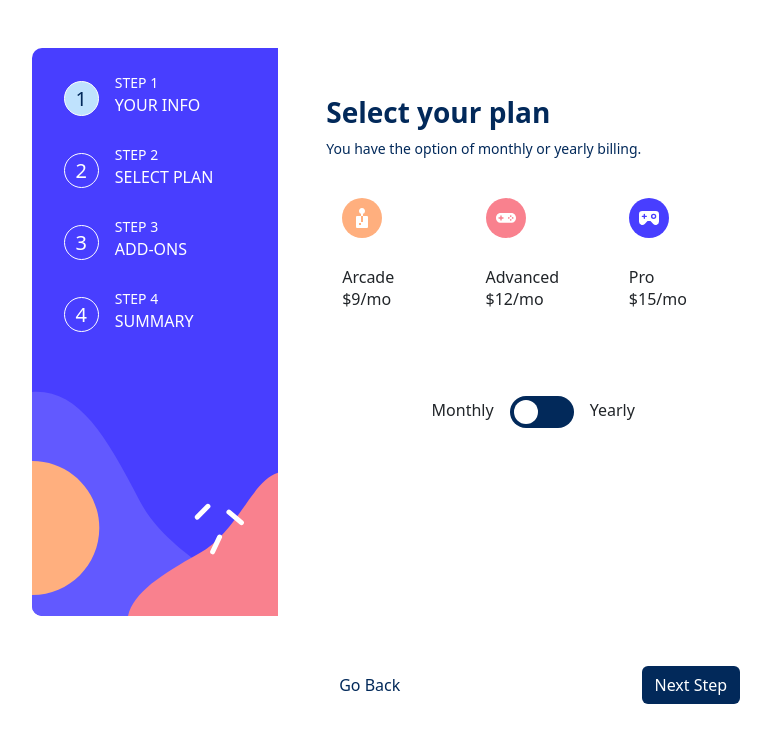
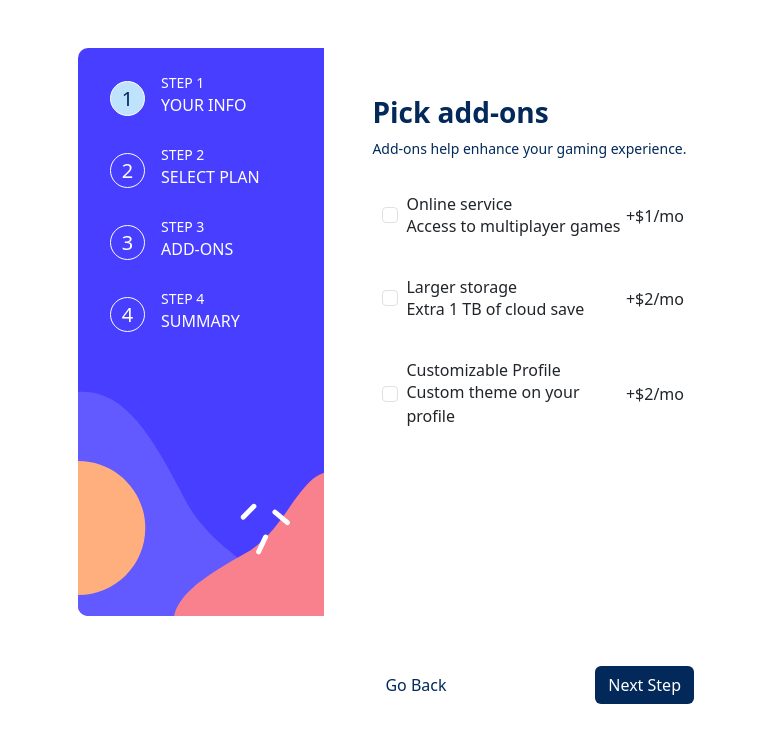
Before and after one commit to PrivDDOS/Angular-form, an Angular app: page / in a window 1280 px wide. Shown: the top 742 px of the page, without its empty margins (254-1025 px from the left). Built offline with nearby package versions, Linux system fonts and the light colour scheme.

Commit message:
create selectedAddOns and assign it as an Array with type string

```diff
--- a/src/app/app.html
+++ b/src/app/app.html
@@ -59,7 +59,7 @@
 
   <div class="container-right w-75 h-100 py-5 ps-5">
     <form #clientForm="ngForm" (ngSubmit)="onSubmit(clientForm)" class="h-100">
-      <div *ngIf="formStep === 2" class="h-100 d-flex justify-content-center flex-column">
+      <div *ngIf="formStep === 3" class="h-100 d-flex justify-content-center flex-column">
 
         <div class="pb-2">
           <h3 class="fw-bold text-dark-blue">Personal info</h3>
@@ -83,7 +83,7 @@
 
       </div>
 
-      <div *ngIf="formStep === 1" class="h-100 d-flex justify-content-center flex-column">
+      <div *ngIf="formStep === 2" class="h-100 d-flex justify-content-center flex-column">
 
         <div class="pb-2">
           <h3 class="fw-bold text-dark-blue">Select your plan</h3>
@@ -205,26 +205,66 @@
 
       </div>
 
-      <div *ngIf="formStep === 3" class="h-100 d-flex justify-content-center flex-column">
+      <div *ngIf="formStep === 1" class="h-100 d-flex justify-content-center flex-column">
 
         <div class="pb-2">
-          <h3 class="fw-bold text-dark-blue">Personal info</h3>
-          <p class="small text-dark-blue">please provide your name, email address and phone number.</p>
+          <h3 class="fw-bold text-dark-blue">Pick add-ons</h3>
+          <p class="small text-dark-blue">Add-ons help enhance your gaming experience.</p>
         </div>
 
-        <div class="d-flex flex-column w-90">
-          <label for="name" class="pb-2">Name</label>
-          <input type="text" id="name" name="name" placeholder="e.g. Evan Fong" [(ngModel)]="clientInfo.name" required class="p-2 border-0">
+        <div class="d-flex flex-column w-100">
 
-          <label for="name" class="pb-2 pt-4">Email Address</label>
-          <input type="text" id="name" name="name" placeholder="e.g. evanfong@can.com" [(ngModel)]="clientInfo.email" required class="p-2 border-0">
+          <div class="d-flex flex-row align-items-center add-ons mb-3"
+          [ngClass]
+          >
+            <div class="form-check">
+              <input type="checkbox" class="form-check-input" id="check1" name="option1" value="something">
+            </div>
+            <div class="d-flex flex-column justify-content-center">
+              <p class="h6">Online service</p>
+              <p class="mb-0">Access to multiplayer games</p>
+            </div>
+            <div class="ms-auto">
+              <p class="h6">+$1/mo</p>
+            </div>
+          </div>
 
-          <label for="name" class="pb-2 pt-4">Phone Number</label>
-          <input type="text" id="name" name="name" placeholder="e.g. +1 234 567 8900" [(ngModel)]="clientInfo.phoneNum" required class="p-2 border-0">
+          <div class="d-flex flex-row align-items-center add-ons mb-3">
+            <div class="form-check">
+              <input type="checkbox" class="form-check-input" id="check1" name="option1" value="something">
+            </div>
+            <div class="d-flex flex-column justify-content-center">
+              <p class="h6">Larger storage</p>
+              <p class="mb-0">Extra 1 TB of cloud save</p>
+            </div>
+            <div class="ms-auto">
+              <p class="h6">+$2/mo</p>
+            </div>
+          </div>
+
+          <div class="d-flex flex-row align-items-center add-ons">
+            <div class="form-check">
+              <input type="checkbox" class="form-check-input" id="check1" name="option1" value="something">
+            </div>
+            <div class="d-flex flex-column justify-content-center">
+              <p class="h6">Customizable Profile</p>
+              <p class="mb-0">Custom theme on your profile</p>
+            </div>
+            <div class="ms-auto">
+              <p class="h6">+$2/mo</p>
+            </div>
+          </div>
+
         </div>
 
-        <div class="mt-auto align-self-end">
-          <button type="button" class="btn btn-custom text-white">Next Step</button>
+        <div class="mt-auto d-flex justify-content-between">
+          <div class="">
+            <button type="button" class="btn text-dark-blue">Go Back</button>
+          </div>
+
+          <div class="">
+            <button type="button" class="btn btn-custom text-white">Next Step</button>
+          </div>
         </div>
 
       </div>
--- a/src/app/app.ts
+++ b/src/app/app.ts
@@ -27,6 +27,9 @@ export class App {
   // Switch plan option (Monthly/Yearly)
   planSwitch: boolean = false;
 
+  // Step 3
+  selectedAddOns: string[] = [];
+
   onSubmit(form: NgForm) {
     console.log('Your Info', {
       client: this.clientInfo,
--- a/src/styles.scss
+++ b/src/styles.scss
@@ -24,6 +24,11 @@
 }
 
 .plan-border {
+  border: 1px solid var(--purple-600);
+  border-radius: 8px;
+}
+
+.addons-border {
   border: 1px solid var(--purple-600);
   border-radius: 8px;
 }
@@ -98,3 +103,7 @@
   width: 4em !important;
   height: 2em;
 }
+
+.add-ons {
+  padding: 12px 10px 12px 10px;
+}
```
